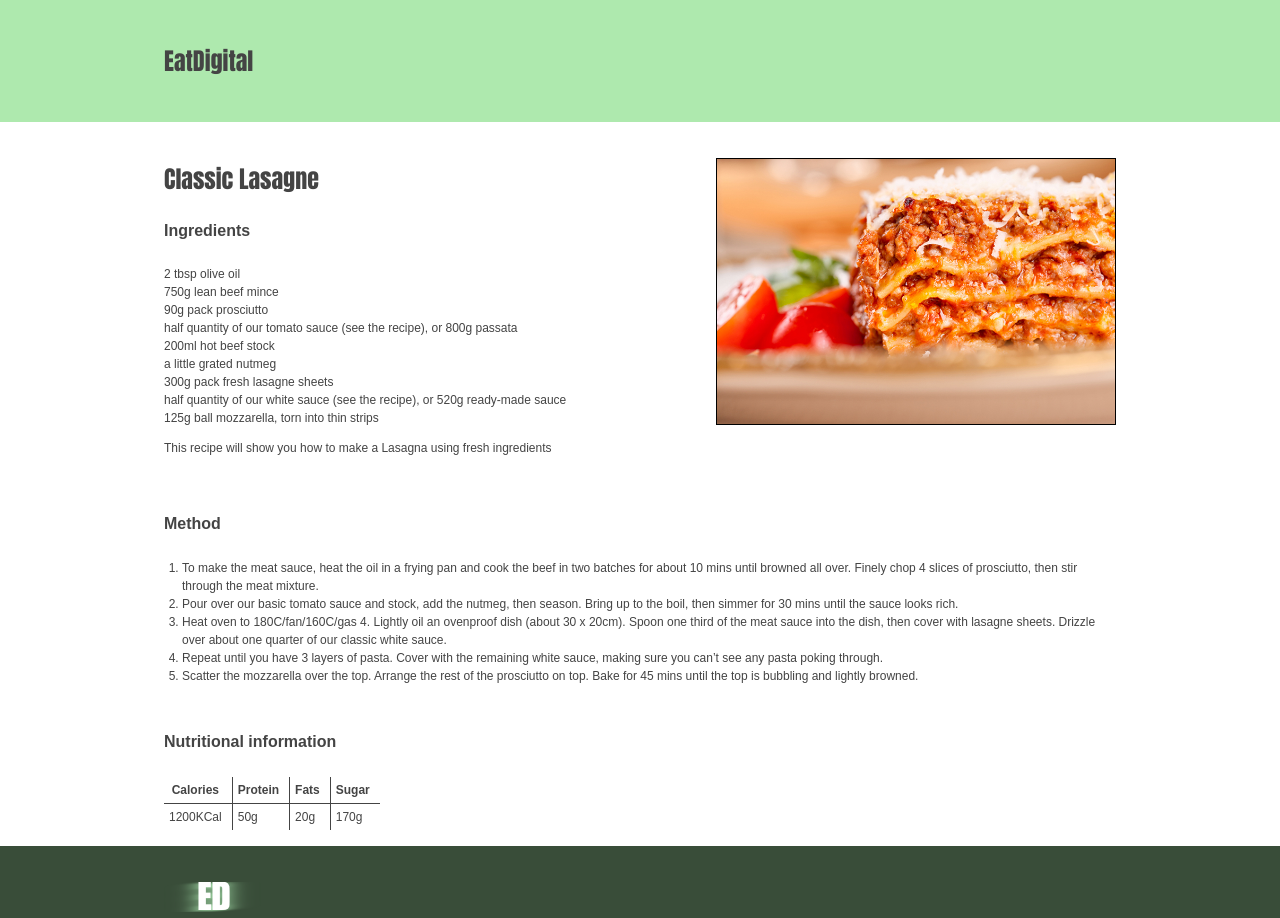
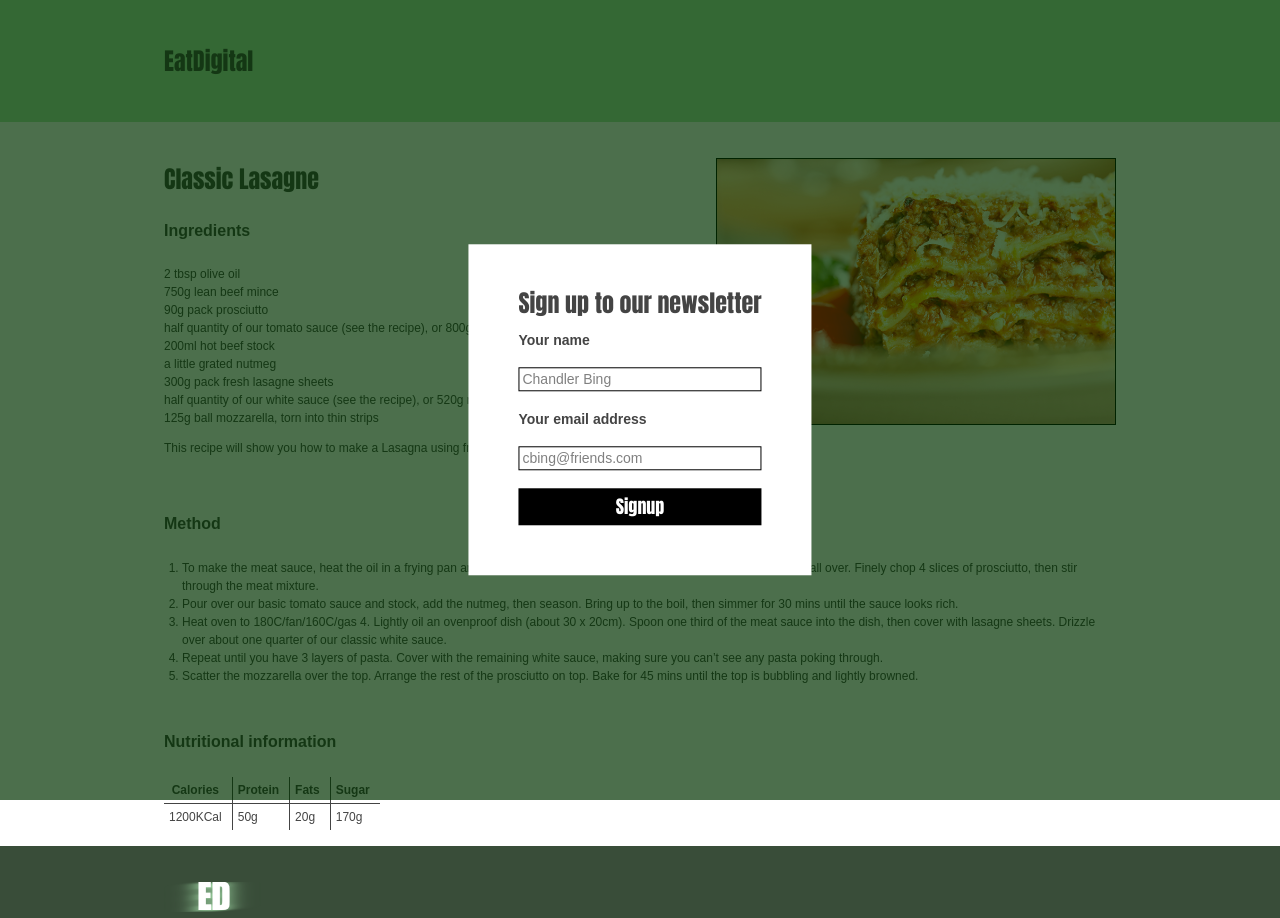
Before and after one commit to bjrhodes/may-challenges, a website: page public/challenge.html in a window 1280 px wide. Drawn offline with nearby package versions, Linux system fonts and the light colour scheme.

Commit message:
CSS
Hardcode a new modal that sits over the existing content and has fields for name and email, as well as a submit button.

```diff
--- a/public/challenge.css
+++ b/public/challenge.css
@@ -15,6 +15,10 @@ h2 {
 h3 {
 	font-size: 1.33333em;
 	margin-bottom: 1.6em;
+}
+
+.popup h2 {
+	margin: 0;
 }
 
 .header {
@@ -77,3 +81,60 @@ table {
 .nutritionalinfo tr:last-child {
   border-bottom: 0;
 }
+
+.newsletter {
+	background-color: white;
+	position: fixed;
+	padding: 50px;
+	top: 50%;
+	left: 50%;
+	transform: translate(-50%, -50%);
+	justify-content: center;
+	text-align: center;
+	margin-top: 10px;
+}
+
+.popup {
+	background-color: rgba(0, 50, 0, 0.7);
+	position: fixed;
+	width: 100%
+	height: 100%;
+	padding: 25px;
+	top: 0;
+	left: 0;
+	bottom: 0;
+	right: 0;
+}
+
+.potato {
+	border:1px solid black;
+	font-size: 14px;
+	width: 100%;
+	color: grey;
+	padding: 3px;
+}
+
+.potato2 {
+	border:1px solid black;
+	font-size: 14px;
+	width: 100%;
+	color: grey;
+	padding: 3px;
+}
+
+.potato4 {
+	border:0px solid black;
+	font-size: 18px;
+	width: 100%;
+	background-color: black;
+	color: white;
+	font-family: 'impact';
+	padding: 5px;
+}
+
+.font {
+	font-size: 14px;
+	text-align: left;
+	font-style: bold;
+
+}
--- a/public/challenge.html
+++ b/public/challenge.html
@@ -74,6 +74,20 @@
 
 		</div>
 		<footer class="footer">
+
+<div class="popup">
+<form class="newsletter">
+	<h2> Sign up to our newsletter</h2>
+  <h4 class="font"> Your name </h4>
+  <input type="text" class="potato" name="firstname" value="Chandler Bing">
+  <br>
+  <h4 class="font"> Your email address</h4>
+  <input type="text" class="potato2" name="lastname" value="cbing@friends.com">
+  <br><br>
+  <input type="submit" class="potato4" value="Signup">
+</form>
+
+</div>
 			<div class="container">
 				<p class="footertext">ED</p>
 			</div>
```
Also changed, not shown: storage/analytics.json (+1 -1 lines).
